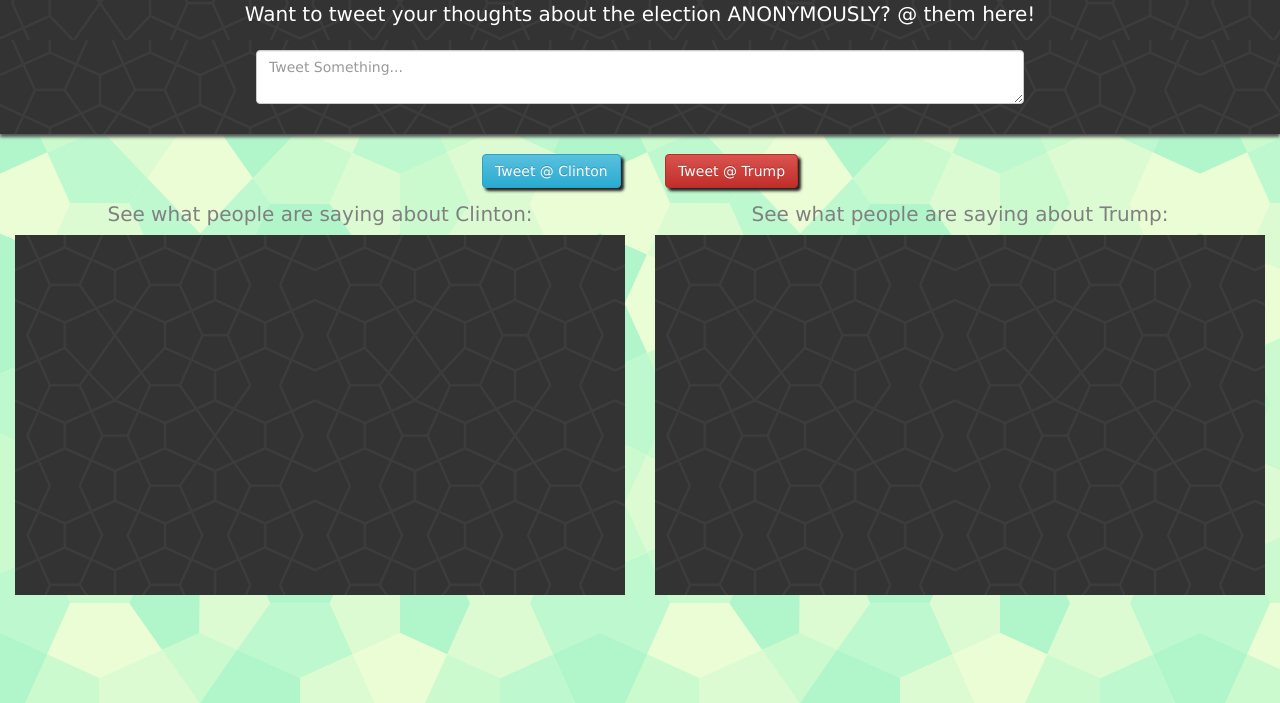
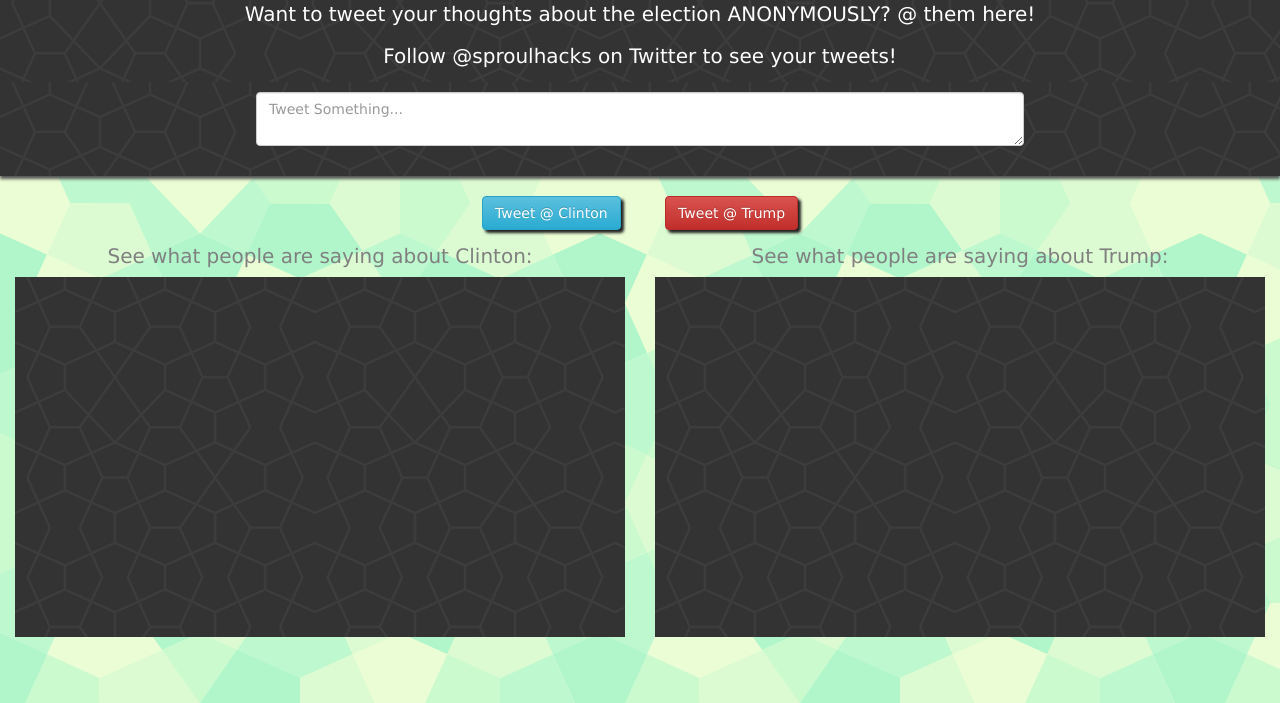
Before and after one commit to lawrencechen98/hackonthehill, a website: page public/main.html in a window 1280 px wide. Shown: the part 97-800 px from the top of the page. Drawn offline with nearby package versions, Linux system fonts and the light colour scheme; no server answers.

Commit message:
text edit

```diff
--- a/public/main.html
+++ b/public/main.html
@@ -20,7 +20,8 @@
 
   <div class = "row banner">
     <h1>Anonymous Politics</h1>
-    <h3>Want to tweet your thoughts about the election ANONYMOUSLY? @ them here!</h3>
+    <h3>Want to tweet your thoughts about the election ANONYMOUSLY? @ them here! </h3>
+    <h3>Follow @sproulhacks on Twitter to see your tweets!</h3>
   </div>
 
 
```
